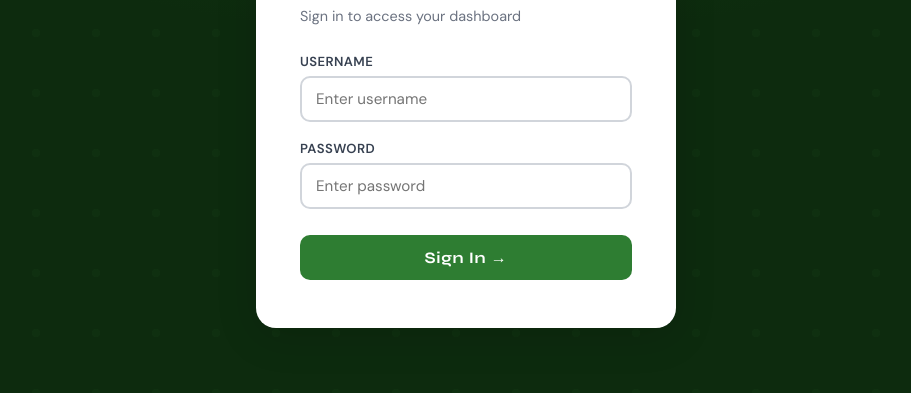
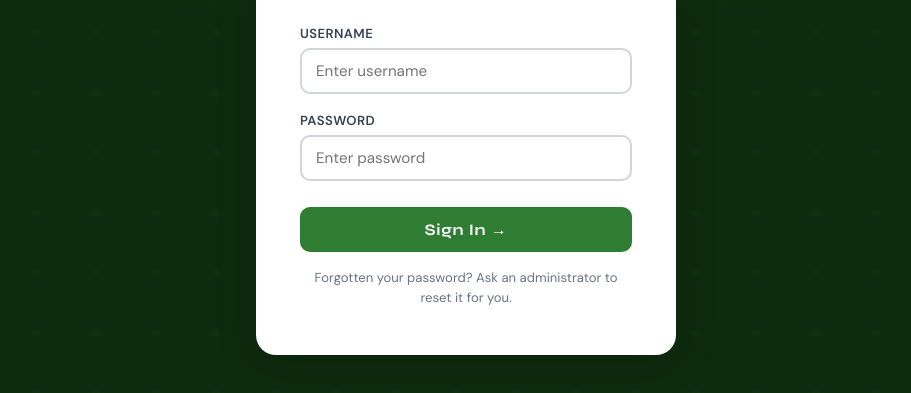
Before and after one commit to Karangwadev/kerya, a plain HTML site: page index.html in a window 1280 px wide. Shown: the part 297-690 px from the top of the page, without its empty margins (174-1085 px from the left). Drawn offline with nearby package versions, Linux system fonts and the light colour scheme.

Commit message:
added the forgot password contact admin line

```diff
--- a/index.html
+++ b/index.html
@@ -45,6 +45,14 @@
       <input type="password" id="loginPassword" placeholder="Enter password">
     </div>
     <button class="btn-primary" onclick="loginUser(document.getElementById('loginUsername').value.trim(), document.getElementById('loginPassword').value)">Sign In →</button>
+
+    <!-- No self-service reset: these accounts use usernames dressed as
+         emails (staffmain@kerya.com), so Supabase's reset email would
+         have nowhere real to go. Recovery is via an administrator, who
+         issues a temporary password the user must then replace. -->
+    <p class="login-help">
+      Forgotten your password? Ask an administrator to reset it for you.
+    </p>
   </div>
 </div>
 
--- a/style.css
+++ b/style.css
@@ -129,6 +129,14 @@
     /* NOTE: the .demo-accounts / .demo-pill "click to fill" login styles
        were removed along with the demo-credential buttons they belonged to.
        Never reintroduce one-click credential fills in a production build. */
+    .login-help {
+      margin-top: 16px;
+      text-align: center;
+      font-size: 0.82rem;
+      color: var(--gray-500);
+      line-height: 1.5;
+    }
+
     .login-error { background: var(--red-100); color: var(--red-500); padding: 10px 14px; border-radius: 8px; font-size: 0.87rem; margin-bottom: 16px; display: none; }
 
     /* ═══════════════════════════════
```
